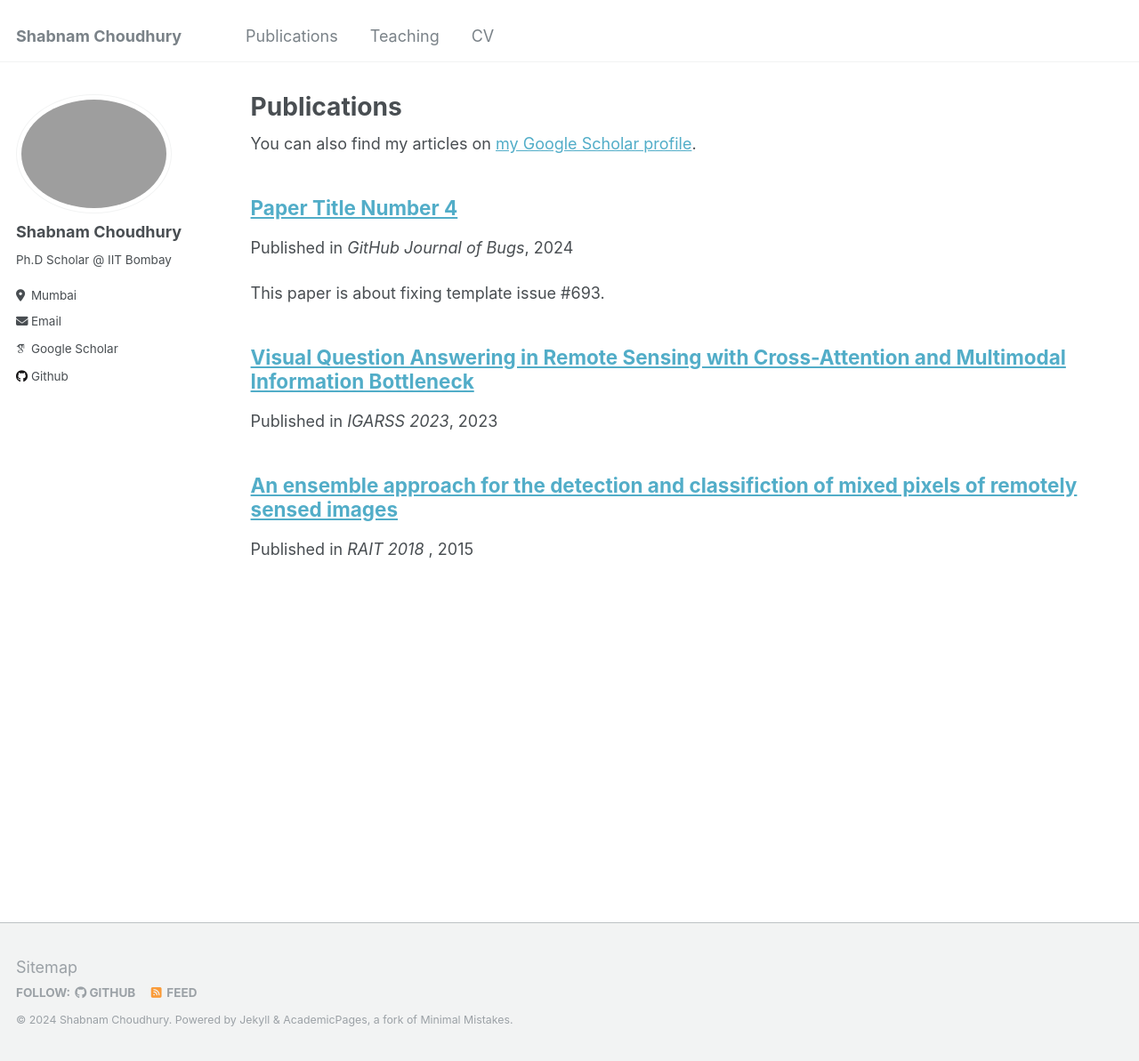
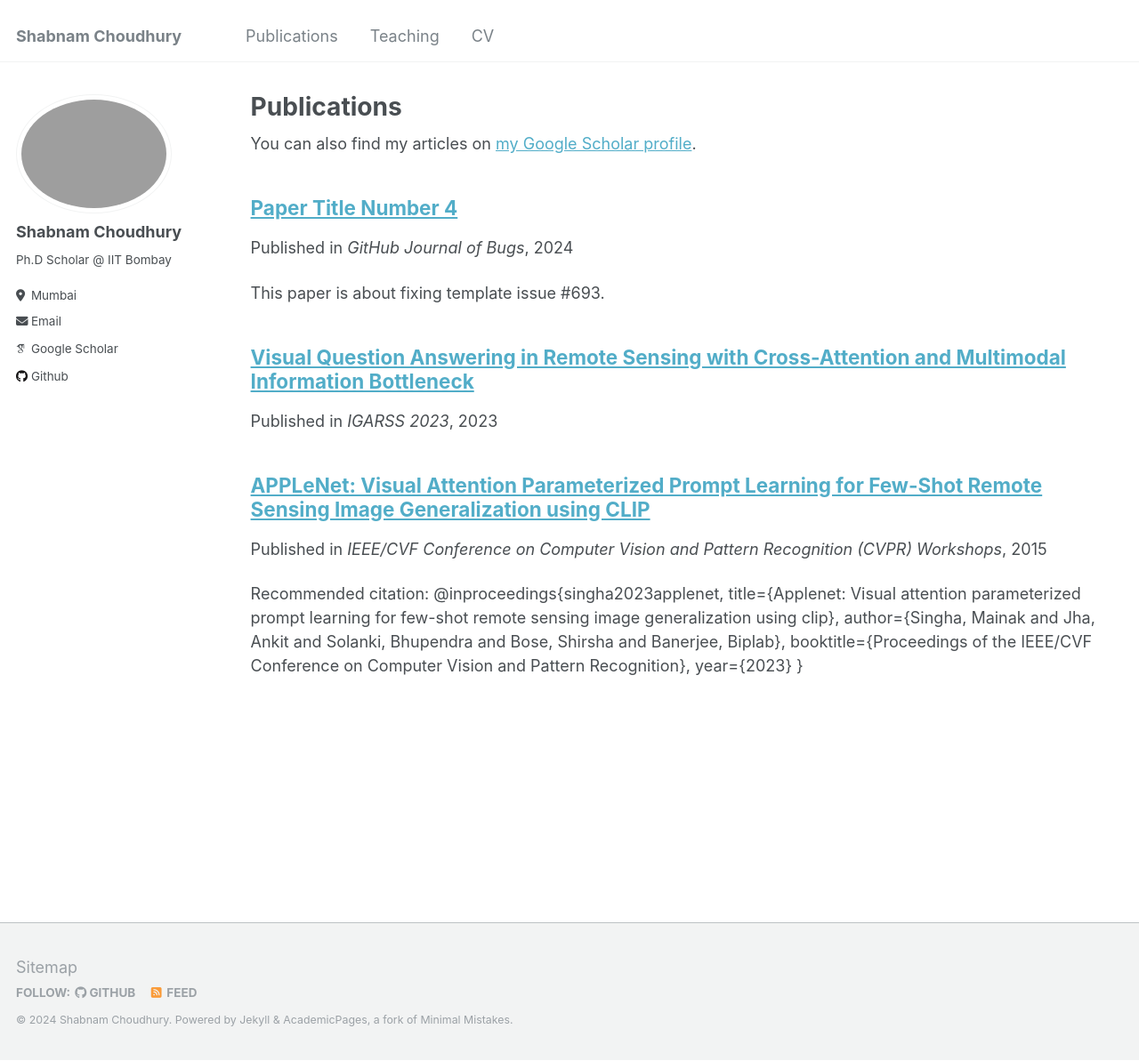
Before and after one commit to Shabnamchoudhury/Shabnamchoudhury.github.io, a Jekyll site: the page built from _pages/publications.md, in a window 1280 px wide and 1193 px high. Shown: the whole window at 89% size. Built offline with Jekyll 4.4.1, drawn with Linux system fonts in a browser that asks for light colours; some web fonts are replaced; a file with an impossible date is left out.

Commit message:
Update 2015-10-01-paper-title-number-3.md

````diff
--- a/_publications/2015-10-01-paper-title-number-3.md
+++ b/_publications/2015-10-01-paper-title-number-3.md
@@ -1,9 +1,33 @@
 ---
-title: "An ensemble approach for the detection and classifiction of mixed pixels of remotely sensed images"
+title: "APPLeNet: Visual Attention Parameterized Prompt Learning for Few-Shot Remote Sensing Image Generalization using CLIP"
 collection: publications
-permalink: /publication/2015-10-01-paper-title-number-3
+permalink: /publication/2023-06-01-paper-title-number-1
 excerpt: ''
-venue: 'RAIT 2018 '
+venue: 'IEEE/CVF Conference on Computer Vision and Pattern Recognition (CVPR) Workshops'
+citation: '@inproceedings{singha2023applenet,
+  title={Applenet: Visual attention parameterized prompt learning for few-shot remote sensing image generalization using clip},
+  author={Singha, Mainak and Jha, Ankit and Solanki, Bhupendra and Bose, Shirsha and Banerjee, Biplab},
+  booktitle={Proceedings of the IEEE/CVF Conference on Computer Vision and Pattern Recognition},
+  year={2023}
+}'
+
+
 ---
+In recent years, the success of large-scale visionlanguage models (VLMs) such as CLIP has led to their increased usage in various computer vision tasks. These models enable zero-shot inference through carefully crafted instructional text prompts without task-specific supervision. However, the potential of VLMs for generalization tasks in remote sensing (RS) has not been fully realized. To address this research gap, we propose a novel image-conditioned prompt learning strategy called the Visual Attention Parameterized Prompts Learning Network (APPLeNet). APPLeNet emphasizes the importance of multi-scale feature learning in RS scene classification and disentangles visual style and content primitives for domain generalization tasks. To achieve this, APPLeNet combines visual content features obtained from different layers of the vision encoder and style properties obtained from feature statistics of domain-specific batches. An attention-driven injection module is further introduced to generate visual tokens from this information. We also introduce an anticorrelation regularizer to ensure discrimination among the token embeddings, as this visual information is combined with the textual tokens. To validate APPLeNet, we curated four available RS benchmarks and introduced experimental protocols and datasets for three domain generalization tasks.
 
-The contents above will be part of a list of publications, if the user clicks the link for the publication than the contents of section will be rendered as a full page, allowing you to provide more information about the paper for the reader. When publications are displayed as a single page, the contents of the above "citation" field will automatically be included below this section in a smaller font.
+![applenet](https://github.com/mainaksingha01/APPLeNet/blob/master/images/applenet.png)
+
+[![paper](https://img.shields.io/badge/arXiv-Paper-brightgreen)](https://openaccess.thecvf.com/content/CVPR2023W/EarthVision/papers/Jha_APPLeNet_Visual_Attention_Parameterized_Prompt_Learning_for_Few-Shot_Remote_Sensing_CVPRW_2023_paper.pdf)
+[![supplement](https://img.shields.io/badge/Supplementary-Material-F9D371)](https://openaccess.thecvf.com/content/CVPR2023W/EarthVision/supplemental/Jha_APPLeNet_Visual_Attention_CVPRW_2023_supplemental.pdf)
+[![arXiv](https://img.shields.io/badge/arXiv-Paper-brightgreen)](https://arxiv.org/abs/2304.05995)
+
+Please cite the paper if you use our work . Thanks.
+
+```
+@inproceedings{singha2023applenet,
+  title={Applenet: Visual attention parameterized prompt learning for few-shot remote sensing image generalization using clip},
+  author={Singha, Mainak and Jha, Ankit and Solanki, Bhupendra and Bose, Shirsha and Banerjee, Biplab},
+  booktitle={Proceedings of the IEEE/CVF Conference on Computer Vision and Pattern Recognition},
+  year={2023}
+}
+```
````
